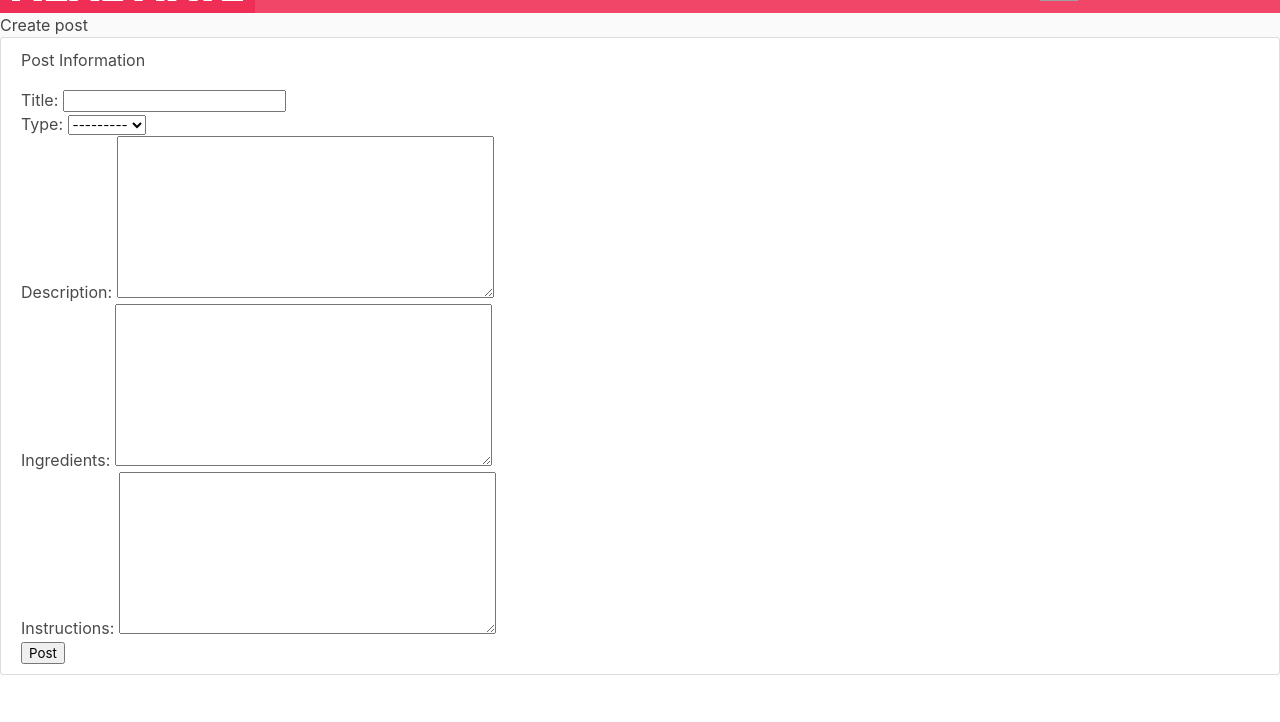
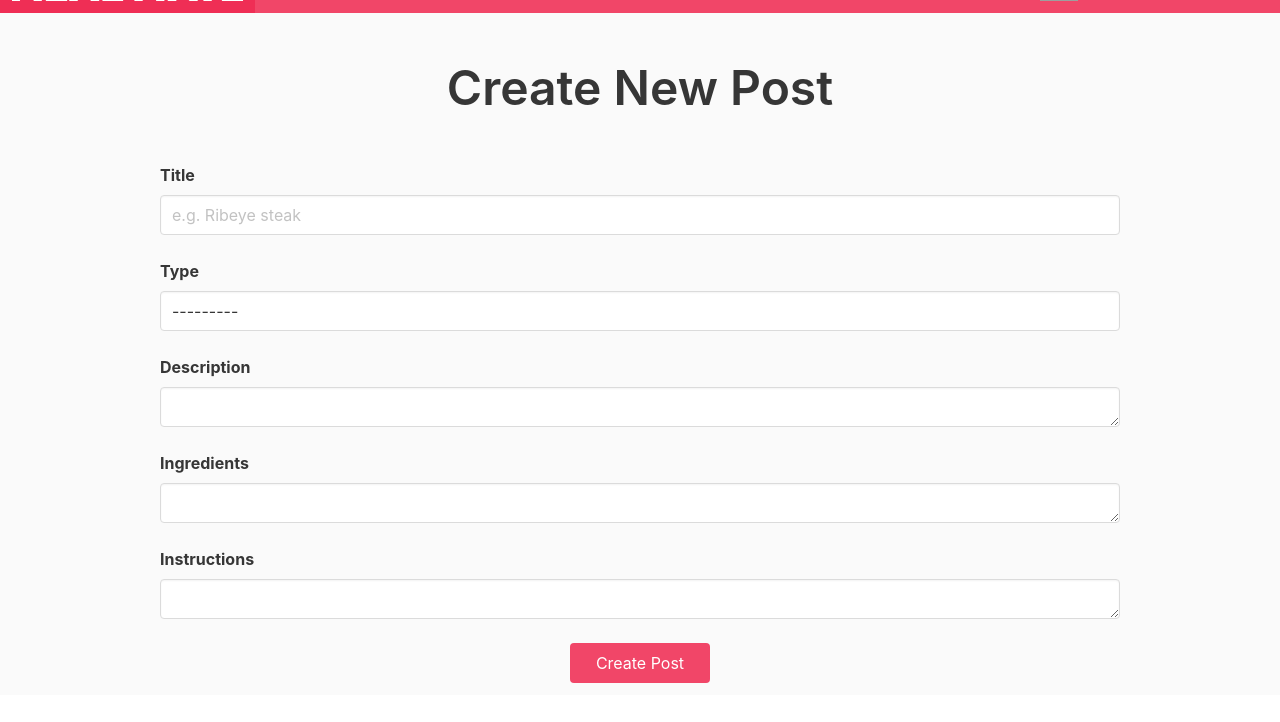
Before and after one commit to Mike-The-Knight/WebAppCW, a Django app: page /post/create/ in a window 1280 px wide. Shown: the part 39-761 px from the top of the page. Run offline with Django 4.2, Linux system fonts and the light colour scheme; the visitor is signed in with stand-in values (Sample User, id 1); grey boxes are pictures that could not be loaded.

Commit message:
Create new post form

```diff
--- a/project/templates/website/post_form.html
+++ b/project/templates/website/post_form.html
@@ -1,17 +1,92 @@
 {% extends "website/base.html" %}
 {% block content %}
+<section class="hero">
+  <div class="hero-body">
+    <p class="title is-1 has-text-centered">Create New Post</p>
+  </div>
+</section>
 
-<h2>Create post</h2>
-<div class="content-section">
-  <form method="POST">
-    {% csrf_token %}
-    <fieldset class="form-group">
-      <legend class="border-bottom mb-4">Post Information</legend>
-      {{ form.as_p }}
-    </fieldset>
-    <div class="form-group">
-      <button class="btn btn-outline-info" type="submit">Post</button>
+{% if form.errors %}
+<main role="main" class="container">
+  <div class="row">
+    <div class="col-md-8">
+      <div class="notification is-danger">
+        <ul>
+          {% for field_errors in form.errors.values %}
+          {% for error in field_errors %}
+          <li>{{ error }}</li>
+          {% endfor %}
+          {% endfor %}
+        </ul>
+      </div>
     </div>
-  </form>
-</div>
-{% endblock %}
+  </div>
+</main>
+{% endif %}
+
+<form method="POST">
+  {% csrf_token %}
+  {% csrf_token %}
+  <div class="container is-max-desktop">
+    <div class="columns is-centered">
+      <div class="column">
+        <div class="field ">
+          <label for="" class="label">Title</label>
+          <div class="control">
+            {{ form.title }}
+          </div>
+        </div>
+      </div>
+    </div>
+    <div class="columns is-centered">
+      <div class="column">
+        <div class="field ">
+          <label for="" class="label">Type</label>
+          <div class="control">
+            {{ form.type }}
+          </div>
+        </div>
+      </div>
+    </div>
+    <div class="columns is-centered">
+      <div class="column">
+        <div class="field ">
+          <label for="" class="label">Description</label>
+          <div class="control">
+            {{ form.description }}
+          </div>
+        </div>
+      </div>
+    </div>
+    <div class="columns is-centered">
+      <div class="column">
+        <div class="field ">
+          <label for="" class="label">Ingredients</label>
+          <div class="control">
+            {{ form.ingredients }}
+          </div>
+        </div>
+      </div>
+    </div>
+
+    <div class="columns is-centered">
+      <div class="column">
+        <div class="field ">
+          <label for="" class="label">Instructions</label>
+          <div class="control">
+            {{ form.instructions }}
+          </div>
+        </div>
+      </div>
+    </div>
+    <div class="columns is-centered">
+      <div class="column is-2">
+        <div class="actions has-text-centered">
+          <button type="submit" class="button is-danger is-fullwidth">
+            Create Post
+          </button>
+        </div>
+      </div>
+    </div>
+  </div>
+  {% endblock %}
--- a/project/website/views.py
+++ b/project/website/views.py
@@ -10,20 +10,25 @@ from .models import Post, Comment, Review
 from django.views.generic import ListView, DetailView, CreateView, UpdateView, DeleteView
 from django.contrib.auth.mixins import LoginRequiredMixin, UserPassesTestMixin
 
+class PostCreateView(CreateView):
+    model = Post
+    fields = ['title', 'type', 'description', 'ingredients', 'instructions']
+
+    def get_form(self, form_class=None):
+        form = super().get_form(form_class)
+        form.fields['title'].widget.attrs.update({'class': 'input', 'placeholder':"e.g. Ribeye steak"})
+        form.fields['type'].widget.attrs.update({'class': 'input'})
+        form.fields['description'].widget.attrs.update({'class': 'input'})
+        form.fields['ingredients'].widget.attrs.update({'class': 'input'})
+        form.fields['instructions'].widget.attrs.update({'class': 'input'})
+        return form
 
 # Create your views here.
 def home(request):
     return render(request, 'website/home.html', {'title': 'Home'})
 
-
 def about(request):
     return render(request, 'website/about.html', {'title': 'About'})
-
-def allposts(request):
-    return render(request, 'website/post_detail.html', {'title': 'Posts'})
-
-def createpost(request):
-    return render(request, 'website/post_form.html', {'title': 'Create Post'})
 
 # list users liked posts
 def user_likes(request):
@@ -112,7 +117,7 @@ class PostDetailView(DetailView):
 
 
 
-class PostCreateView(LoginRequiredMixin, CreateView):
+class PostCreateView(LoginRequiredMixin, PostCreateView):
     login_url = '/members/account/signin/'
 
     model = Post
```
